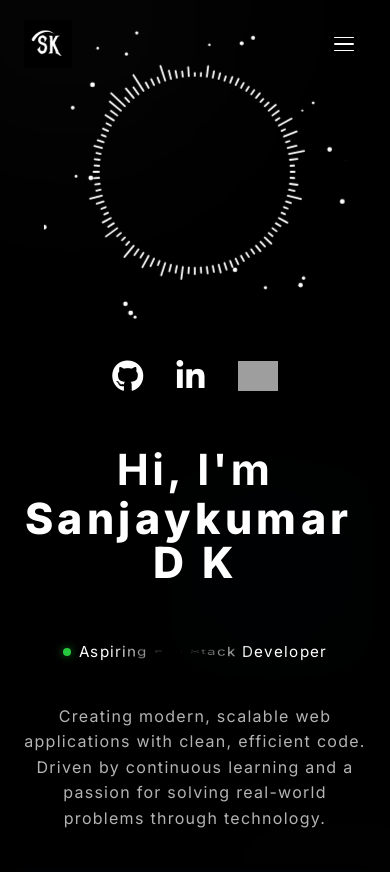
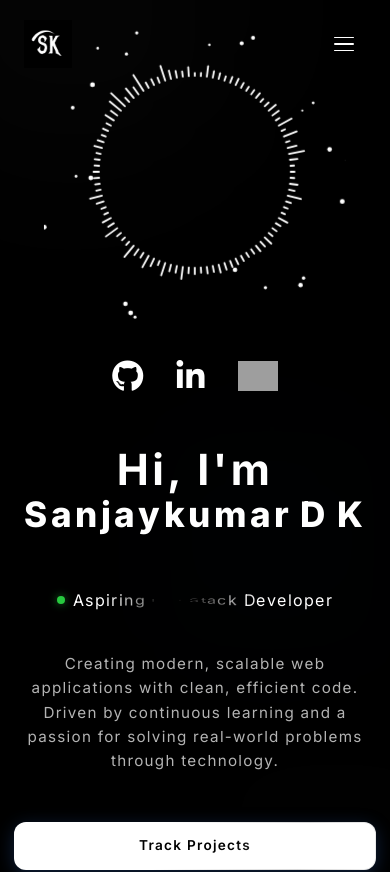
Before and after one commit to sanjaykumardk2006/Sanjaykumar, a React (Vite) app: page / in a window 390 px wide. Shown: the top 872 px of the page. Built offline with nearby package versions, Linux system fonts and the light colour scheme; grey boxes are pictures that could not be loaded.

Commit message:
completely changed the hero section alignment

```diff
--- a/src/components/FlipFadeText.jsx
+++ b/src/components/FlipFadeText.jsx
@@ -53,12 +53,12 @@ const Word = memo(function Word({
     letterDuration,
     textClassName
 }) {
-    const letters = useMemo(() => text.split(""), [text])
+    const wordsArray = useMemo(() => text.split(" "), [text])
 
     return (
         <motion.div
             className={textClassName}
-            style={{ display: 'flex', gap: '0.02em', flexWrap: 'wrap' }}
+            style={{ display: 'flex', flexWrap: 'wrap', gap: '0.25em' }}
             initial="initial"
             animate="animate"
             exit="exit"
@@ -78,12 +78,16 @@ const Word = memo(function Word({
                 },
             }}
         >
-            {letters.map((char, i) => (
-                <Letter
-                    key={`${char}-${i}`}
-                    char={char}
-                    letterDuration={letterDuration}
-                />
+            {wordsArray.map((word, wordIndex) => (
+                <span key={wordIndex} style={{ display: 'flex', gap: '0.02em', whiteSpace: 'nowrap' }}>
+                    {word.split('').map((char, charIndex) => (
+                        <Letter
+                            key={`${char}-${charIndex}`}
+                            char={char}
+                            letterDuration={letterDuration}
+                        />
+                    ))}
+                </span>
             ))}
         </motion.div>
     )
--- a/src/components/Hero/Hero.css
+++ b/src/components/Hero/Hero.css
@@ -3,7 +3,7 @@
   display: flex;
   flex-direction: column;
   justify-content: center;
-  padding: 6rem 0 64px;
+  padding: clamp(4.5rem, 10vh, 6rem) 0 clamp(32px, 5vh, 64px);
   position: relative;
   overflow: hidden;
 }
@@ -28,7 +28,7 @@
   grid-template-columns: 1fr auto;
   align-items: center;
   justify-items: start;
-  gap: 80px;
+  gap: clamp(28px, 6vw, 80px);
   position: relative;
   z-index: 1;
   width: 100%;
@@ -39,7 +39,7 @@
   text-align: left;
   width: 100%;
   max-width: 640px;
-  margin-top: 100px;
+  margin-top: clamp(0px, 8vh, 100px);
 }
 .hero-greeting {
   font-family: 'Manrope', 'Inter', system-ui, sans-serif;
@@ -64,7 +64,7 @@
 .hero-description {
   margin-top: 0;
   color: rgba(255, 255, 255, 0.7);
-  font-size: 1.1rem;
+  font-size: clamp(0.95rem, 1.5vw + 0.5rem, 1.1rem);
   max-width: 600px;
   line-height: 1.6;
 }
@@ -97,9 +97,9 @@
   z-index: 1;
   justify-self: end;
 }
-.profile-wrap { position: relative; width: 340px; height: 340px; }
+.profile-wrap { position: relative; width: clamp(168px, 25vw + 40px, 340px); height: clamp(168px, 25vw + 40px, 340px); }
 .profile-photo {
-  width: 340px; height: 340px;
+  width: clamp(168px, 25vw + 40px, 340px); height: clamp(168px, 25vw + 40px, 340px);
   border-radius: 50%; object-fit: cover;
   border: 1px solid rgba(255,255,255,0.1);
   filter: brightness(0.88) saturate(0.7);
@@ -158,11 +158,6 @@
   }
   .hero-socials { transform: none; }
 
-  .profile-wrap, .profile-photo {
-    width: 200px;
-    height: 200px;
-  }
-
   .orb-1 { width: 280px; height: 280px; }
   .orb-2 { width: 200px; height: 200px; }
   .orb-3 { width: 120px; height: 120px; }
@@ -176,17 +171,15 @@
   .hero-grid { gap: 28px; }
 
   .hero-name {
-    font-size: clamp(2.25rem, 11vw, 3rem);
+    font-size: clamp(1.75rem, 9vw, 3rem);
     margin-bottom: 14px;
   }
 
   .hero-role {
-    font-size: 0.95rem;
     gap: 8px;
   }
 
   .hero-description {
-    font-size: 1rem;
     padding: 0 10px;
     margin-bottom: 8px;
   }
@@ -203,9 +196,4 @@
     max-width: none;
     justify-content: center;
   }
-
-  .profile-wrap, .profile-photo {
-    width: 168px;
-    height: 168px;
-  }
 }
```
